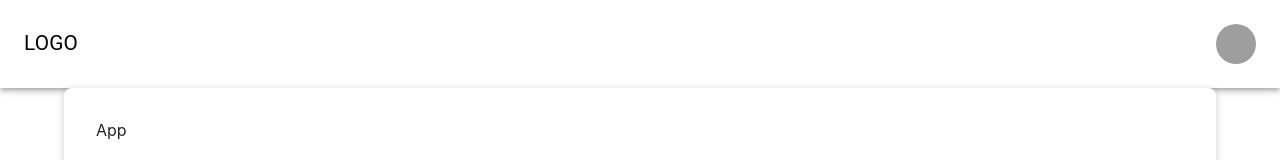
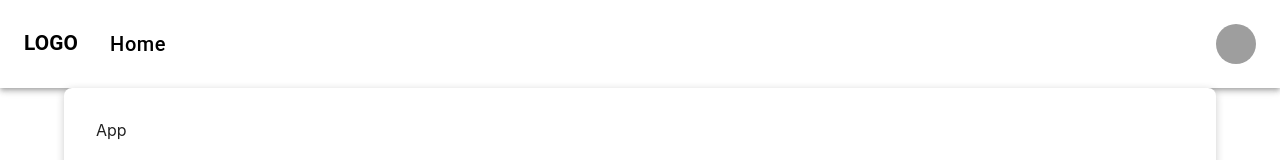
Before and after one commit to ShipSolver/shipsolver-ui, a React (Create React App) app: page /ticket-factory in a window 1280 px wide. Shown: the top 160 px of the page. Built offline with nearby package versions, Linux system fonts and the light colour scheme; grey boxes are pictures that could not be loaded.

Commit message:
adjusting navbar css

```diff
--- a/src/pages/app/components/header.tsx
+++ b/src/pages/app/components/header.tsx
@@ -52,7 +52,7 @@ const Header = () => {
             component="div"
             sx={{ mr: 2, display: { xs: "none", md: "flex" } }}
           >
-            LOGO
+            <strong>LOGO</strong>
           </Typography>
 
           <Box sx={{ flexGrow: 1, display: { xs: "flex", md: "none" } }}>
@@ -86,7 +86,9 @@ const Header = () => {
             >
               {pages.map((page) => (
                 <MenuItem key={page} onClick={handleCloseNavMenu}>
-                  <Typography textAlign="center">{page}</Typography>
+                  <Typography variant="h5" textAlign="center">
+                    {page}
+                  </Typography>
                 </MenuItem>
               ))}
             </Menu>
@@ -104,7 +106,8 @@ const Header = () => {
               <Button
                 key={page}
                 onClick={handleCloseNavMenu}
-                sx={{ my: 2, color: "white", display: "block" }}
+                sx={{ my: 2, display: "block" }}
+                color="inherit"
               >
                 {page}
               </Button>
```
